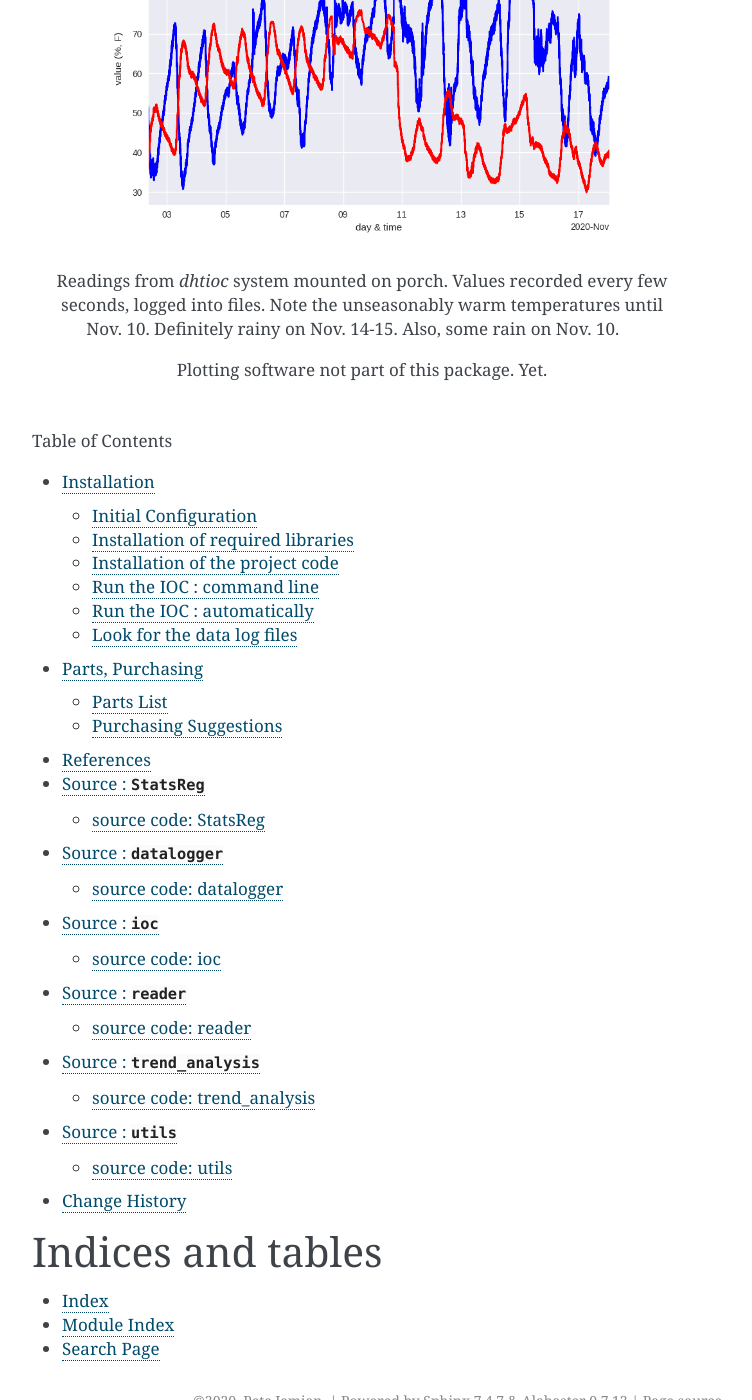
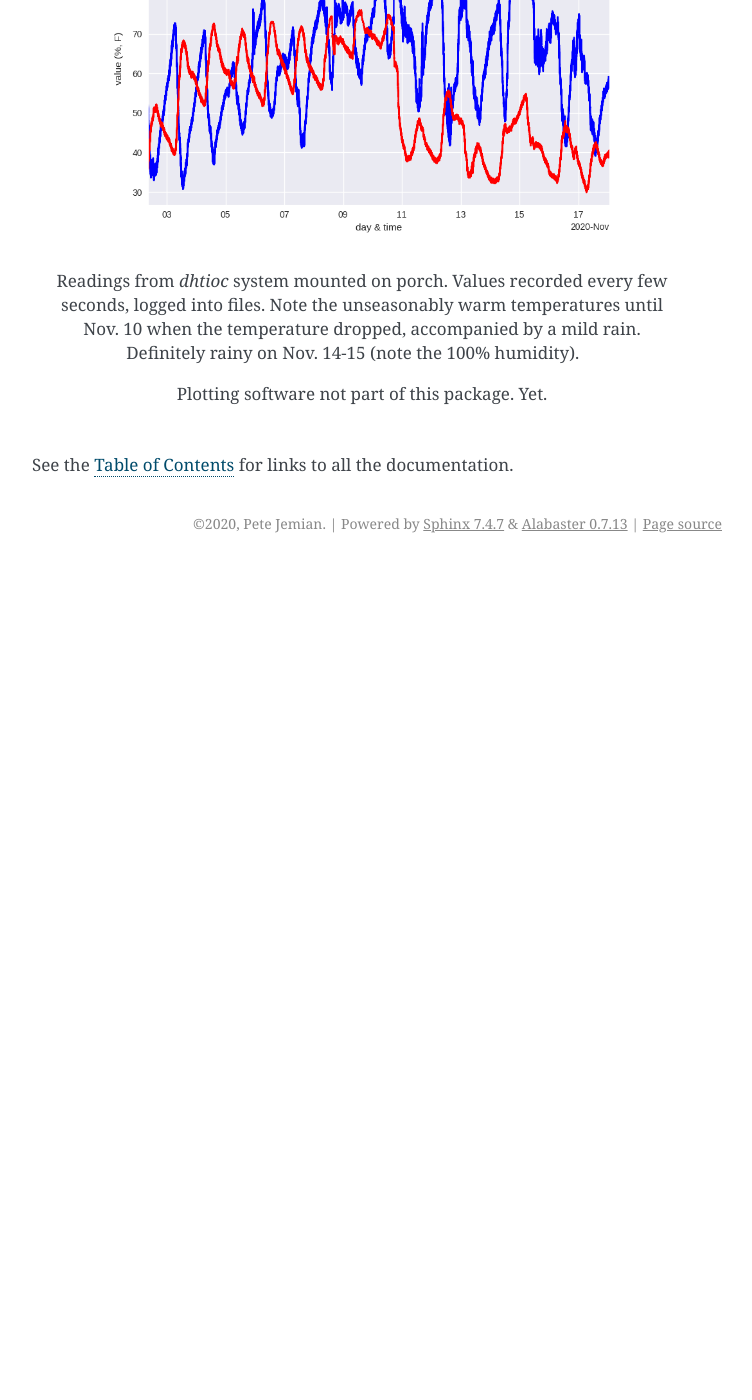
Before and after one commit to prjemian/dhtioc, a Sphinx documentation site: the page built from docs/source/index.rst, in a window 1280 px wide and 1400 px high, scrolled down 537 px. Shown: the whole window, without its empty margins (388-1140 px from the left). Built offline with Sphinx 7.4.7, drawn with Linux system fonts in a browser that asks for light colours; after the commit the page ends 1100 px from its top, so only the background shows below that; some of the changed text lies outside the part shown.

Commit message:
DOC for RTD

```diff
--- a/docs/source/index.rst
+++ b/docs/source/index.rst
@@ -16,25 +16,16 @@ Typical measurements from *dhtioc* plotted:
 
     Readings from *dhtioc* system mounted on porch. Values recorded
     every few seconds, logged into files. Note the unseasonably warm
-    temperatures until Nov. 10. Definitely rainy on Nov. 14-15.  Also,
-    some rain on Nov. 10.
+    temperatures until Nov. 10 when the temperature dropped, accompanied
+    by a mild rain. Definitely rainy on Nov. 14-15 (note the 100%
+    humidity).
 
     Plotting software not part of this package.  Yet.
 
+See the :ref:`Table of Contents <contents>` for links to all the
+documentation.
+
 .. toctree::
-   :maxdepth: 2
-   :caption: Table of Contents
-   :glob:
+   :hidden:
 
-   install
-   parts
-   references
-   code/*
-   changes
-
-Indices and tables
-==================
-
-* :ref:`genindex`
-* :ref:`modindex`
-* :ref:`search`
+   contents
```
Also changed, not shown: docs/source/contents.rst (added, +22 -0 lines).
